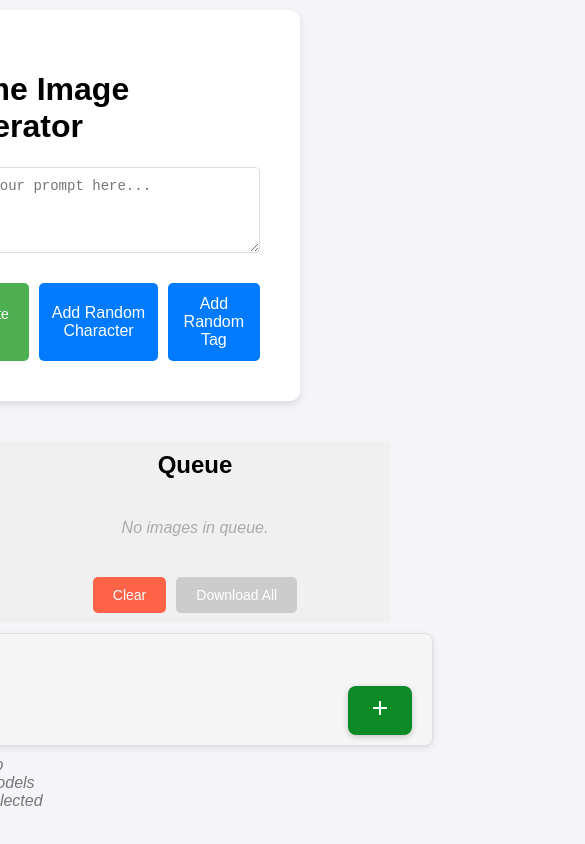
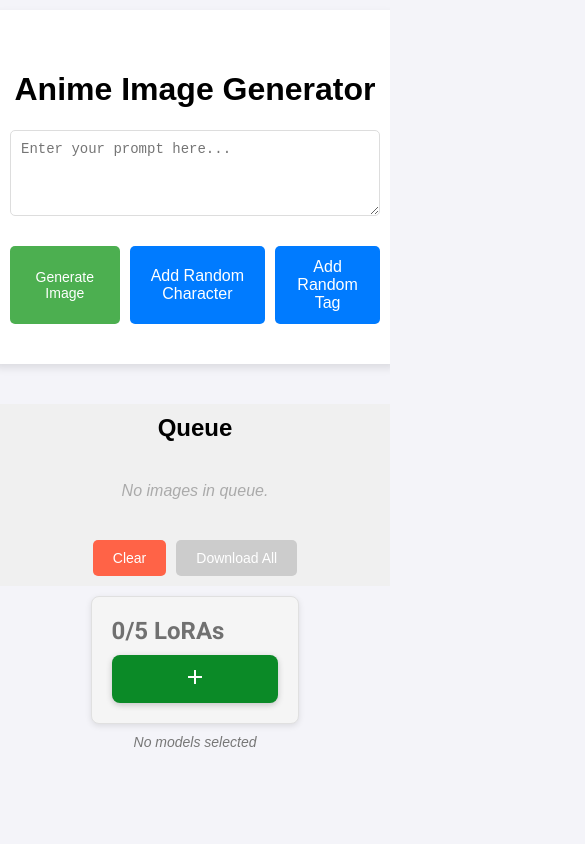
Before and after one commit to realsun1/img-generator, a React (Vite) app: page / in a window 390 px wide. Shown: the top 844 px of the page, 585 px wide, since content can reach past the window. Built offline with nearby package versions, Linux system fonts and the light colour scheme.

Commit message:
fixed mobile styling and added adblock

```diff
--- a/index.html
+++ b/index.html
@@ -8,8 +8,14 @@
     <link rel="preconnect" href="https://fonts.gstatic.com" crossorigin>
     <link href="https://fonts.googleapis.com/css2?family=Roboto:wght@400;500;700&display=swap" rel="stylesheet">
     <title>Anime Image Generator</title>
+
+    <!-- adsense -->
     <script async src="https://pagead2.googlesyndication.com/pagead/js/adsbygoogle.js?client=ca-pub-8470031331474223"
      crossorigin="anonymous"></script>
+
+     <!-- adblock -->
+     <script async src="https://fundingchoicesmessages.google.com/i/pub-8470031331474223?ers=1" nonce="74u1krIe-9tzer4RHR5FNw"></script><script nonce="74u1krIe-9tzer4RHR5FNw">(function() {function signalGooglefcPresent() {if (!window.frames['googlefcPresent']) {if (document.body) {const iframe = document.createElement('iframe'); iframe.style = 'width: 0; height: 0; border: none; z-index: -1000; left: -1000px; top: -1000px;'; iframe.style.display = 'none'; iframe.name = 'googlefcPresent'; document.body.appendChild(iframe);} else {setTimeout(signalGooglefcPresent, 0);}}}signalGooglefcPresent();})();</script>
+
   </head>
   <body>
     <div id="root"></div>
--- a/src/components/ImageGenerator/CivitaiModels/styles.css
+++ b/src/components/ImageGenerator/CivitaiModels/styles.css
@@ -471,7 +471,6 @@
     border: 1px solid #e0e0e0; /* Light border for a polished edge */
     max-width: 1200px; /* Set a max width for responsiveness */
     margin: 0 auto; /* Center the container horizontally */
-    margin-right: 200px;
 }
 
 .lora-count {
@@ -489,9 +488,9 @@
     cursor: pointer;
     font-size: 18px;
     transition: background-color 0.3s, transform 0.3s;
-    margin-left: 570px;
     border-radius: 8px; /* Rounded corners for a modern look */
     box-shadow: 0 2px 6px rgba(0, 0, 0, 0.2); /* Subtle shadow for depth */
+    margin-left: 570px;
 }
 
 /* Hover state for Add Lora button */
@@ -554,6 +553,51 @@
     white-space: nowrap;
     overflow: hidden;
     text-overflow: ellipsis;
+}
+
+/* Media Queries for Responsive Design */
+@media (max-width: 768px) {
+    .lora-count-container {
+        flex-direction: column; /* Stack items vertically on small screens */
+        align-items: flex-start; /* Align items to the start */
+        margin-right: 0; /* Remove right margin */
+        padding: 20px; /* Add padding */
+    }
+
+    .add-lora-button {
+        margin-left: 0; /* Remove left margin */
+        margin-top: 10px; /* Add top margin */
+        width: 100%; /* Full width button */
+    }
+
+    .selected-models-container {
+        width: 100%;
+        margin-right: 0; /* Remove right margin */
+    }
+}
+
+@media (max-width: 480px) {
+    .lora-count {
+        font-size: 24px; /* Smaller text size */
+    }
+
+    .add-lora-button {
+        font-size: 16px; /* Smaller button text */
+        padding: 10px 15px; /* Adjust padding */
+    }
+
+    .select-button {
+        font-size: 14px; /* Smaller button text */
+        padding: 5px 15px; /* Adjust padding */
+    }
+
+    .selected-model-item {
+        padding: 10px 5px; /* Adjust padding */
+    }
+
+    .selected-model-title {
+        font-size: 14px; /* Smaller title text */
+    }
 }
 
 /* Remove button */
@@ -747,6 +791,25 @@
     font-style: italic;
     color: #777;
     margin-top: 10px;
-    margin-left: 5px;
-    margin-right: 200px;
+    text-align: center; /* Center-align the text */
+    margin-right: auto;
+    margin-left: 200px;
 }
+
+/* Media Queries for Responsive Design */
+@media (max-width: 768px) {
+    .no-selection {
+        text-align: center; /* Ensure text is centered on smaller screens */
+        margin-left: auto; /* Center the element */
+        margin-right: auto; /* Center the element */
+    }
+}
+
+@media (max-width: 480px) {
+    .no-selection {
+        font-size: 14px; /* Adjust font size for smaller screens */
+        text-align: center; /* Ensure text is centered on smaller screens */
+        margin-left: auto; /* Center the element */
+        margin-right: auto; /* Center the element */
+    }
+}
--- a/src/components/ImageGenerator/styles.css
+++ b/src/components/ImageGenerator/styles.css
@@ -15,6 +15,7 @@ body, html {
     height: 100%;
     padding: 20px;
     box-sizing: border-box;
+    overflow: hidden; /* Prevent overflow issues */
 }
 
 .content {
@@ -27,7 +28,7 @@ body, html {
     background: #fff;
     box-shadow: 0 4px 8px rgba(0, 0, 0, 0.1);
     border-radius: 10px;
-    margin-right: 200px;
+    margin-right: 0; /* Remove right margin on smaller screens */
 }
 
 .generator {
@@ -35,6 +36,8 @@ body, html {
     flex-direction: column; /* Stack items vertically */
     align-items: center; /* Center items horizontally */
     margin: 20px;
+    width: 100%;
+    box-sizing: border-box;
 }
 
 .generator textarea {
@@ -85,7 +88,6 @@ body, html {
 .inject-button:hover {
     background-color: #0056b3; /* Darker blue for hover effect */
 }
-
 
 .queue {
     width: 100%;
@@ -289,7 +291,7 @@ body, html {
     }
 
     .queue {
-        position: relative;
+        position: static;
         width: 100%;
         max-width: none;
         height: auto;
```
